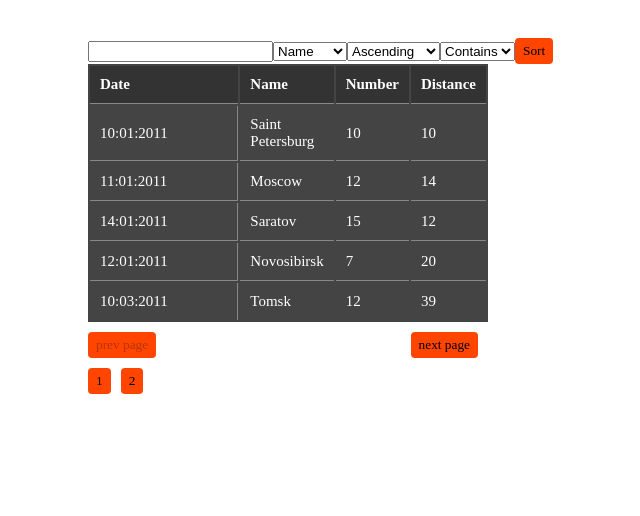
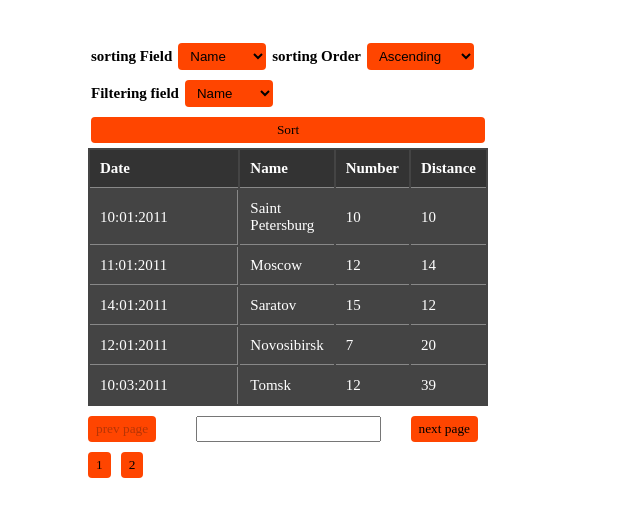
Before and after one commit to kupriianovvv/tableHub, a Vue app: page / in a window 1280 px wide. Shown: the top 516 px of the page, without its empty margins (352-992 px from the left). Built offline with nearby package versions, Linux system fonts and the light colour scheme.

Commit message:
frontend finished

```diff
--- a/src/components/Table.vue
+++ b/src/components/Table.vue
@@ -1,21 +1,24 @@
 <template>
   <div class="table">
     <div class="sortings">
-      <input v-model="filterText" />
-      <select v-model="sortingField">
+      <label for="sortingField">sorting Field</label>
+      <select v-model="sortingField" id="sortingField">
         <option value="Name">Name</option>
         <option value="Number">Number</option>
         <option value="Distance">Distance</option>
       </select>
-      <select v-model="sortingOrder">
+      <label for="sortingOrder">sorting Order</label>
+      <select v-model="sortingOrder" id="sortingOrder">
         <option value="ascending">Ascending</option>
         <option value="descending">Descending</option>
       </select>
-      <select v-model="filteringOption">
-        <option value="contains">Contains</option>
-        <option value="equals">Equals</option>
+      <label for="filteringField">Filtering field</label>
+      <select v-model="filteringField" id="filteringField">
+        <option value="Name">Name</option>
+        <option value="Number">Number</option>
+        <option value="Distance">Distance</option>
       </select>
-      <button @click="sort">Sort</button>
+      <button @click="sort" id="sort">Sort</button>
     </div>
   <table>
     <thead>
@@ -35,6 +38,7 @@
   </table>
   <div class="controls">
     <button @click="prevPage" :disabled=isPrevDisabled>prev page</button>
+    <input v-model="filterText" />
     <button @click="nextPage" :disabled=isNextDisabled>next page</button>
   </div>
   <div class="buttons">
@@ -50,7 +54,7 @@ export default {
     return {
       sortingField: "Name",
       sortingOrder: "ascending",
-      filteringOption: "contains",
+      filteringField: "Name",
       columns: ["Date", "Name", "Number", "Distance"],
       ratingsInfo: [
         { Date: "10:01:2011", Name: "Saint Petersburg", Number: 10, Distance: 10},
@@ -62,7 +66,7 @@ export default {
         { Date: "15:06:2011", Name: "Kursk", Number: 20, Distance: 2},
         { Date: "16:04:2011", Name: "PifPaf", Number: 16, Distance: 33},
         { Date: "13:03:2011", Name: "Luga", Number: 13, Distance: 56},
-        { Date: "16:12:2011", Name: "Yakutsks", Number: 0, Distance: 15},
+        { Date: "16:12:2011", Name: "Yakutsks", Number: 0, Distance: 12},
       ],
       filterText: '',
       itemsPerPage: 5,
@@ -107,10 +111,10 @@ export default {
   computed: {
     filteredFilms() {
       let filter = new RegExp(this.filterText, 'i');
-      const sortingField = this.sortingField;
-      const type = typeof this.ratingsInfo[0][sortingField];
+      const filteringField = this.filteringField;
+      const type = typeof this.ratingsInfo[0][filteringField];
 
-      return type === "string" ?  this.ratingsInfo.filter(el => el[this.sortingField].match(filter)) : this.ratingsInfo.filter(el => el[sortingField] === Number(this.filterText))
+      return type === "string" ?  this.ratingsInfo.filter(el => el[this.filteringField].match(filter)) : this.ratingsInfo.filter(el => el[filteringField] === Number(this.filterText))
     },
     slicedFilteredFilms() {
       return this.filteredFilms.slice((this.page - 1) * this.itemsPerPage, this.page * this.itemsPerPage);
@@ -172,7 +176,7 @@ tr:last-child td {
   }
 
 
-button {
+button, select {
   background: orangered;
   border: none;
   padding: 5px 8px;
@@ -193,8 +197,23 @@ button {
 
 .sortings {
   display: flex;
-  align-items: center
+  align-items: center;
+  flex-wrap: wrap
 }
 
+label {
+  margin-right: 10px
+}
 
+.sortings * {
+  margin: 5px 3px
+}
+
+.sortings label {
+  font-weight: bold
+}
+
+#sort {
+  width: 100%
+}
 </style>
```
